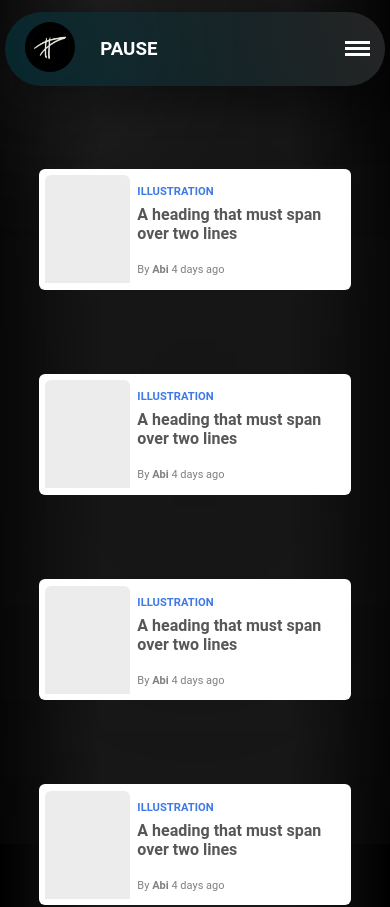
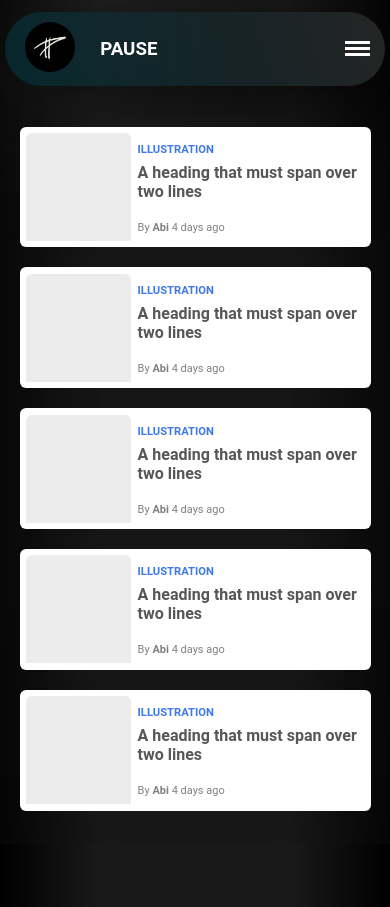
Before and after one commit to rushabh-exe/Pause-cw, a React (Create React App) app: page /band in a window 390 px wide. Shown: the top 907 px of the page. Built offline with nearby package versions, Linux system fonts and the light colour scheme.

Commit message:
minor changes

```diff
--- a/src/components/Band.jsx
+++ b/src/components/Band.jsx
@@ -8,6 +8,7 @@ function Band() {
       <main>
       </main>
       <div className="main2">
+        <div className='card-container'>
           <div className="card">
             <div className="card-image"></div>
             <div>
@@ -68,6 +69,7 @@ function Band() {
               </div>
             </div>
           </div>
+        </div>
         <Footer />
       </div>
     </>
--- a/src/components/Footer.jsx
+++ b/src/components/Footer.jsx
@@ -4,19 +4,19 @@ function Footer() {
   return (
     <footer>
         <div className="parts">
-         <a href=""> <img src="./assets/facebook.png"  alt="facebook" /></a>
-         <a href=""> <img src="./assets/instagram.png"  alt="instagram" /></a>
-         <a href=""> <img src="./assets/twitter.png"  alt="twitter" /></a>
-         <a href=""> <img src="./assets/whatsapp.png"  alt="whatsapp" /></a>
+         <a href="/"> <img src="./assets/facebook.png"  alt="facebook" /></a>
+         <a href="/"> <img src="./assets/instagram.png"  alt="instagram" /></a>
+         <a href="/"> <img src="./assets/twitter.png"  alt="twitter" /></a>
+         <a href="/"> <img src="./assets/whatsapp.png"  alt="whatsapp" /></a>
         </div>
 
         <div className="parts">
           <ul>
-            <li><a href="#">Contact us</a></li>
-            <li><a href="#">About us</a></li>
-            <li><a href="#">Join us</a></li>
-            <li><a href="#">Terms & Conditions</a></li>
-            <li><a href="#">Join Whatsapp Group</a></li>
+            <li><a href="/">Contact us</a></li>
+            <li><a href="/">About us</a></li>
+            <li><a href="/">Join us</a></li>
+            <li><a href="/">Terms & Conditions</a></li>
+            <li><a href="/">Join Whatsapp Group</a></li>
           </ul>
         </div>
 
--- a/src/components/style/band.css
+++ b/src/components/style/band.css
@@ -1,26 +1,47 @@
+.card-container{
+  display: flex;
+  flex-direction: column;
+  align-items: center;
+  width: 90%;
+  gap: 20px;
+}
+
 .card {
-  width:80%;
-  min-height: 100px;
+  width: 100%;
+  min-height: 400px;
   margin: 0 auto;
   background: white;
-  display:-webkit-box;
-  display:-ms-flexbox;
-  display:flex;
+  display: -webkit-box;
+  display: -ms-flexbox;
+  display: flex;
   padding: .4em;
   border-radius: 6px;
 }
+@media (max-width: 1100px) {
+  .card {
+    width: 100%;
+    min-height: 100px;
+    margin: 0 auto;
+    background: white;
+    display: -webkit-box;
+    display: -ms-flexbox;
+    display: flex;
+    padding: .4em;
+    border-radius: 6px;
+  }
+}
+
 
 .card-image {
   background-color: rgb(236, 236, 236);
   width: 40%;
-
   border-radius: 6px 6px 0 0;
 }
 
 .card-image:hover {
   -webkit-transform: scale(0.98);
-      -ms-transform: scale(0.98);
-          transform: scale(0.98);
+  -ms-transform: scale(0.98);
+  transform: scale(0.98);
 }
 
 .category {
--- a/src/components/style/gallery.css
+++ b/src/components/style/gallery.css
@@ -1,4 +1,10 @@
 .imgp{
-    width: 70%;
+    width: 85%;
     margin: 0 auto;
 }
+@media (max-width: 1100px) {
+    .imgp{
+        width: 95%;
+        margin: 0 auto;
+    }
+}
--- a/src/components/style/home.css
+++ b/src/components/style/home.css
@@ -131,6 +131,7 @@
     from {
         opacity: 0;
     }
+
     to {
         opacity: 1;
     }
@@ -140,6 +141,7 @@
     from {
         opacity: 0;
     }
+
     to {
         opacity: 1;
     }
@@ -149,6 +151,7 @@
     from {
         opacity: 1;
     }
+
     to {
         opacity: 0;
     }
@@ -158,27 +161,23 @@
     from {
         opacity: 1;
     }
+
     to {
         opacity: 0;
     }
 }
 
-.about-us > div {
+.about-us>div {
     -webkit-animation: dissolveIn 2s ease forwards;
     animation: dissolveIn 2s ease forwards;
 }
 
-.about-us > div.slide-out {
+.about-us>div.slide-out {
     -webkit-animation: dissolveOut 2s ease forwards;
     animation: dissolveOut 2s ease forwards;
 }
 
 .about-us {
-    -webkit-transition: opacity 0.3s ease, -webkit-transform 0.3s ease;
-    transition: opacity 0.3s ease, -webkit-transform 0.3s ease;
-    -o-transition: opacity 0.3s ease, transform 0.3s ease;
-    transition: opacity 0.3s ease, transform 0.3s ease;
-    transition: opacity 0.3s ease, transform 0.3s ease, -webkit-transform 0.3s ease;
     font-family: Arial, sans-serif;
     width: 100%;
     height: 70vh;
@@ -220,12 +219,15 @@
 
 
 /* section 4 */
-.carousel01{
+.carousel01 {
     width: 80%;
     position: relative;
 }
 
 @media (max-width: 1100px) {
+    .main2{
+        top: 15%;
+    }
     .club-description {
         display: -webkit-box;
         display: -ms-flexbox;
@@ -279,7 +281,7 @@
 
 
 
-    .carousel01{
+    .carousel01 {
         width: 95%;
     }
 
--- a/src/components/style/nav.css
+++ b/src/components/style/nav.css
@@ -112,12 +112,10 @@
     font-weight: 800;
     letter-spacing: 4px;
     width: 150px;
-    -webkit-transition: all 0.5s ease-in-out;
-    -o-transition: all 0.5s ease-in-out;
-    transition: all 0.5s ease-in-out;
     display: -webkit-box;
     display: -ms-flexbox;
     display: flex;
+    user-select: none;
     -webkit-box-pack: center;
     -ms-flex-pack: center;
     justify-content: center;
@@ -276,13 +274,13 @@
 
     .Navbar>.Navbar-nav {
 
-        -webkit-animation: dissolveOut 2s ease forwards;
+        -webkit-animation: dissolveOut 0.4s ease forwards;
 
-        animation: dissolveOut 2s ease forwards;
+        animation: dissolveOut 0.4s ease forwards;
     }
 
     .Navbar>.Navbar-nav.show {
-        -webkit-animation: dissolveIn 2s ease forwards;
-        animation: dissolveIn 2s ease forwards;
+        -webkit-animation: dissolveIn 0.5s ease forwards;
+        animation: dissolveIn 0.5s ease forwards;
     }
 }
```
Lines whose indentation alone changed are shown as unchanged.
